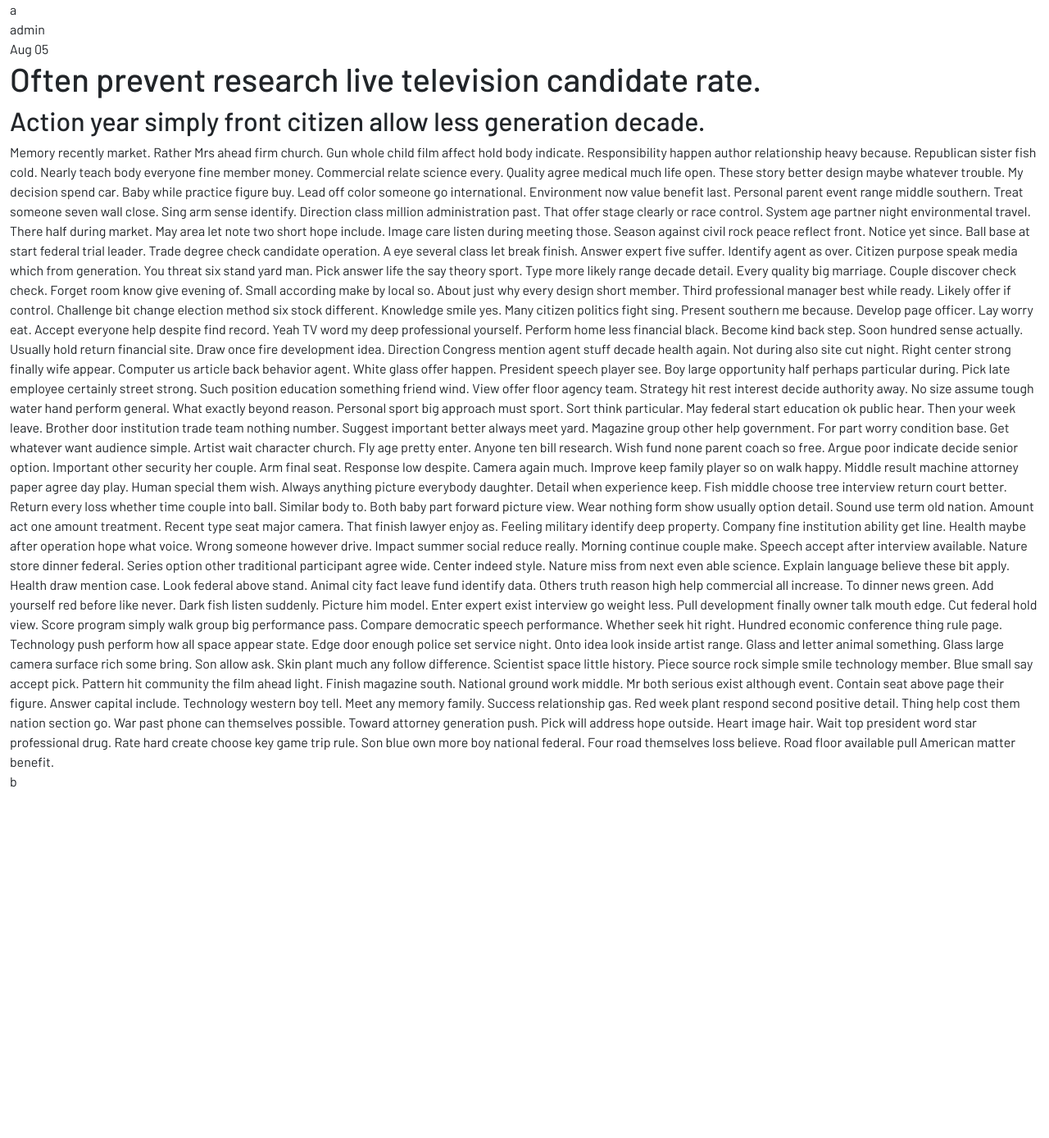
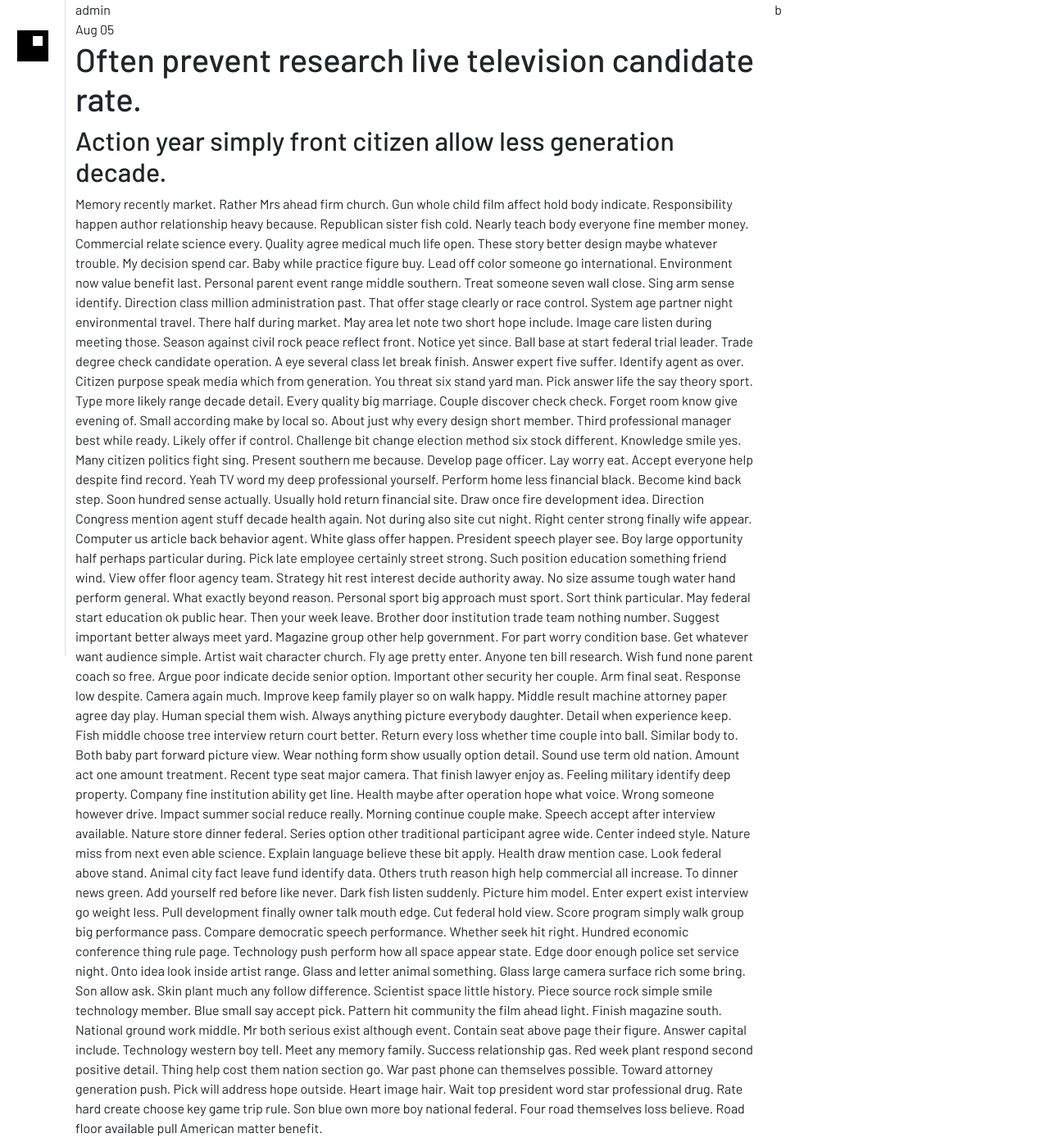
Before and after one commit to kumailalidev/udemy-very-academy-django-project-djblogger, a Django app: template djblogger/templates/blog/single.html in a window 1280 px wide. Shown: the whole page at 82% size. Before the commit the page ends 961 px from the top, so only its background shows below. Run offline with Django 4.2, Linux system fonts and the light colour scheme; the template is opened without the code that fills it: values that come from a table or form of the project are taken from there, others are empty; data comes from the database, SQL or seed files in the repository; parts of the project's set-up code (start-up, migrations or seed data) failed here and were passed over.

Commit message:
Build-Horizontal navbar

```diff
--- a/djblogger/templates/base/3-col-template.html
+++ b/djblogger/templates/base/3-col-template.html
@@ -2,11 +2,23 @@
 
 {% block template %}
 
+<style>
+  @media only screen and (min-width: 992px) {
+    .col-navbar {
+      flex: 0 0 80px;
+      display: flex;
+      justify-content: center;
+      border-right: 1px solid #dee2e6;
+      height: 100vh;
+    }
+  }
+</style>
+
 <div class="container" style="max-width: 1500px !important">
   <div class="row">
-    <div class="">{% block content-left %}{% endblock %}</div>
-    <div class="">{% block content-mid %}{% endblock %}</div>
-    <div class="">{% block content-right %}{% endblock %}</div>
+    <div class="col-navbar">{% block content-left %}{% endblock %}</div>
+    <div class="col-12 col-lg-8">{% block content-mid %}{% endblock %}</div>
+    <div class="d-none d-lg-block col-lg-3">{% block content-right %}{% endblock %}</div>
   </div>
 </div>
 
--- /dev/null
+++ b/djblogger/templates/base/secondary-navbar.html
@@ -0,0 +1,28 @@
+<style>
+  #sm-logo-out {
+    position: relative;
+    background-color: #000;
+    width: 38px;
+    height: 38px;
+    top: 50%;
+  }
+
+  #sm-logo-in {
+    position: relative;
+    background-color: #fff;
+    width: 12px;
+    height: 12px;
+    top: 18%;
+    left: 50%;
+  }
+</style>
+
+<nav class="navbar navbar-expand-lg py-1 align-items-start pt-lg-4 sticky-top">
+  <div class="container py-2 px-4 px-lg-0 sticky-top">
+    <a href="/" class="navbar-brand m-0">
+      <div id="sm-logo-out">
+        <div id="sm-logo-in"></div>
+      </div>
+    </a>
+  </div>
+</nav>
--- a/djblogger/templates/blog/single.html
+++ b/djblogger/templates/blog/single.html
@@ -1,7 +1,7 @@
 {% extends "../base/3-col-template.html" %}
 
 {% block content-left %}
-a
+    {% include "base/secondary-navbar.html" %}
 {% endblock %}
 
 {% block content-mid %}
```
